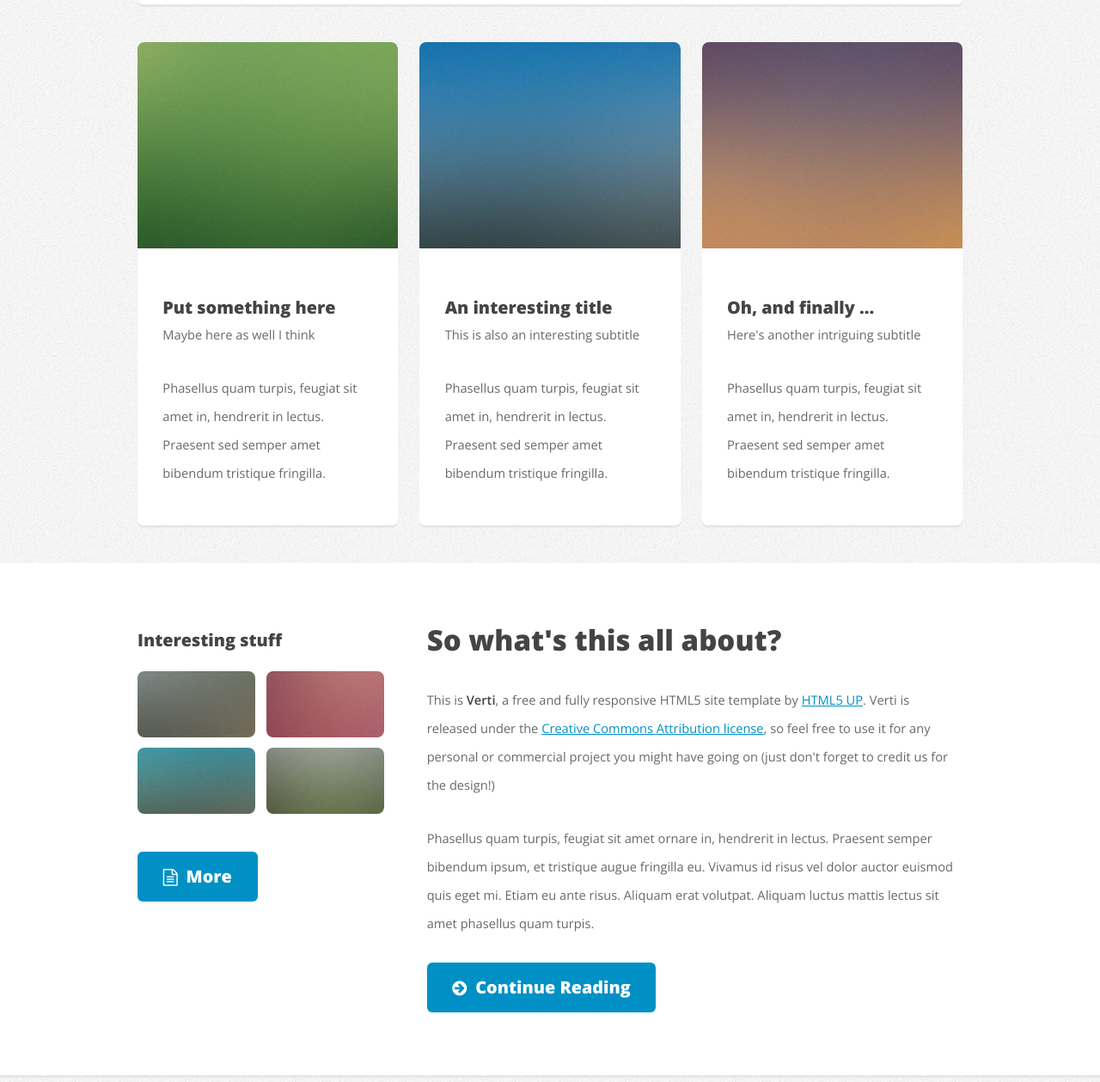
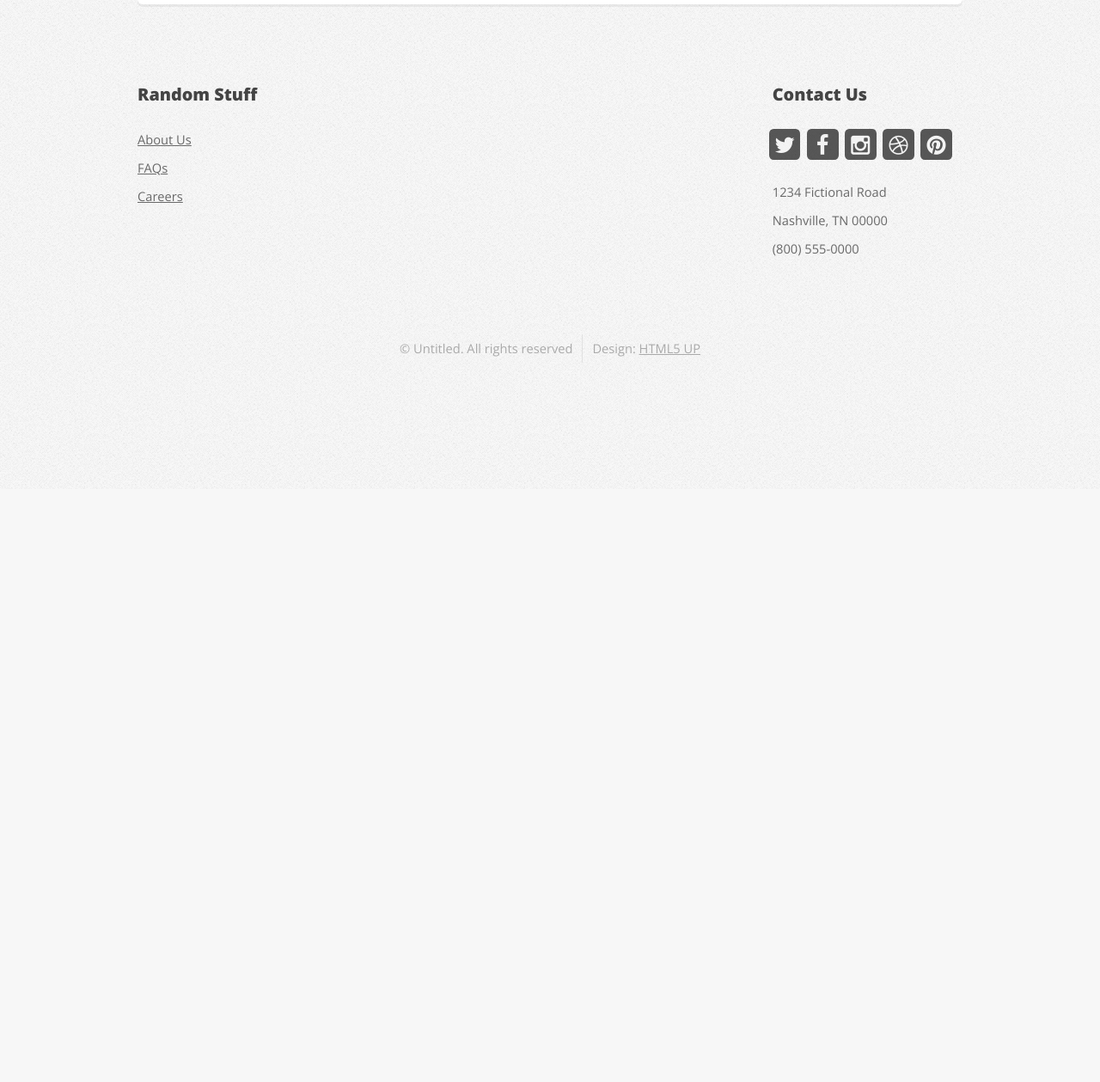
Before and after one commit to divhackgoats/divhackgoats.github.io, a plain HTML site: page index.html in a window 1280 px wide. Shown: the part 531-1790 px from the top of the page at 86% size. After the commit the page ends 1100 px from the top, so only its background shows below. Drawn offline with nearby package versions, Linux system fonts and the light colour scheme.

Commit message:
removed extra content from home page

```diff
--- a/index.html
+++ b/index.html
@@ -29,8 +29,6 @@
 						<!-- Nav -->
 							<nav id="nav">
 								<ul>
-									<li class="current"><a href="index.html">Welcome</a></li>
-
 									<li><a href="left-sidebar.html">Sign In</a></li>
 									<li><a href="right-sidebar.html">Sign Up</a></li>
 									<li><a href="no-sidebar.html">Learn More</a></li>
@@ -59,13 +57,13 @@
 				</div>
 
 			<!-- Features -->
-				<div id="features-wrapper">
+<!-- 				<div id="features-wrapper">
 					<div class="container">
 						<div class="row">
-							<div class="4u 12u(medium)">
+							<div class="4u 12u(medium)"> -->
 
 								<!-- Box -->
-									<section class="box feature">
+<!-- 									<section class="box feature">
 										<a href="#" class="image featured"><img src="images/pic01.jpg" alt="" /></a>
 										<div class="inner">
 											<header>
@@ -77,10 +75,10 @@
 									</section>
 
 							</div>
-							<div class="4u 12u(medium)">
+							<div class="4u 12u(medium)"> -->
 
 								<!-- Box -->
-									<section class="box feature">
+<!-- 									<section class="box feature">
 										<a href="#" class="image featured"><img src="images/pic02.jpg" alt="" /></a>
 										<div class="inner">
 											<header>
@@ -92,10 +90,10 @@
 									</section>
 
 							</div>
-							<div class="4u 12u(medium)">
+							<div class="4u 12u(medium)"> -->
 
 								<!-- Box -->
-									<section class="box feature">
+<!-- 									<section class="box feature">
 										<a href="#" class="image featured"><img src="images/pic03.jpg" alt="" /></a>
 										<div class="inner">
 											<header>
@@ -109,16 +107,16 @@
 							</div>
 						</div>
 					</div>
-				</div>
+				</div> -->
 
 			<!-- Main -->
-				<div id="main-wrapper">
+<!-- 				<div id="main-wrapper">
 					<div class="container">
 						<div class="row 200%">
-							<div class="4u 12u(medium)">
+							<div class="4u 12u(medium)"> -->
 
 								<!-- Sidebar -->
-									<div id="sidebar">
+<!-- 									<div id="sidebar">
 										<section class="widget thumbnails">
 											<h3>Interesting stuff</h3>
 											<div class="grid">
@@ -134,10 +132,10 @@
 									</div>
 
 							</div>
-							<div class="8u 12u(medium) important(medium)">
+							<div class="8u 12u(medium) important(medium)"> -->
 
 								<!-- Content -->
-									<div id="content">
+<!-- 									<div id="content">
 										<section class="last">
 											<h2>So what's this all about?</h2>
 											<p>This is <strong>Verti</strong>, a free and fully responsive HTML5 site template by <a href="http://html5up.net">HTML5 UP</a>.
@@ -150,7 +148,7 @@
 							</div>
 						</div>
 					</div>
-				</div>
+				</div> -->
 
 			<!-- Footer -->
 				<div id="footer-wrapper">
@@ -162,11 +160,9 @@
 									<section class="widget links">
 										<h3>Random Stuff</h3>
 										<ul class="style2">
-											<li><a href="#">Etiam feugiat condimentum</a></li>
-											<li><a href="#">Aliquam imperdiet suscipit odio</a></li>
-											<li><a href="#">Sed porttitor cras in erat nec</a></li>
-											<li><a href="#">Felis varius pellentesque potenti</a></li>
-											<li><a href="#">Nullam scelerisque blandit leo</a></li>
+											<li><a href="#">About Us</a></li>
+											<li><a href="#">FAQs</a></li>
+											<li><a href="#">Careers</a></li>
 										</ul>
 									</section>
 
@@ -174,7 +170,7 @@
 							<div class="3u 6u$(medium) 12u$(small)">
 
 								<!-- Links -->
-									<section class="widget links">
+<!-- 									<section class="widget links">
 										<h3>Random Stuff</h3>
 										<ul class="style2">
 											<li><a href="#">Etiam feugiat condimentum</a></li>
@@ -184,12 +180,11 @@
 											<li><a href="#">Nullam scelerisque blandit leo</a></li>
 										</ul>
 									</section>
-
+-->
 							</div>
 							<div class="3u 6u(medium) 12u$(small)">
-
 								<!-- Links -->
-									<section class="widget links">
+<!-- 									<section class="widget links">
 										<h3>Random Stuff</h3>
 										<ul class="style2">
 											<li><a href="#">Etiam feugiat condimentum</a></li>
@@ -199,7 +194,7 @@
 											<li><a href="#">Nullam scelerisque blandit leo</a></li>
 										</ul>
 									</section>
-
+-->
 							</div>
 							<div class="3u 6u$(medium) 12u$(small)">
 
```
